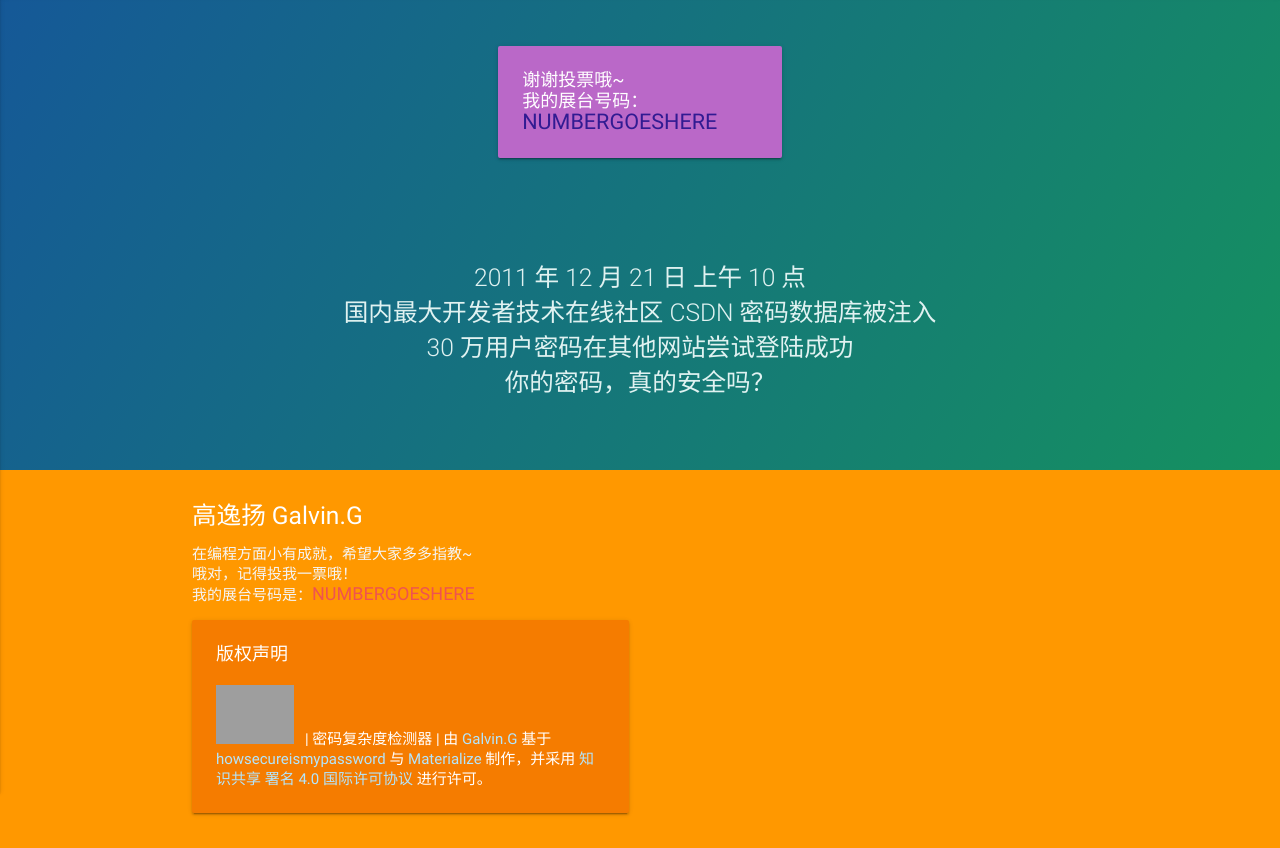
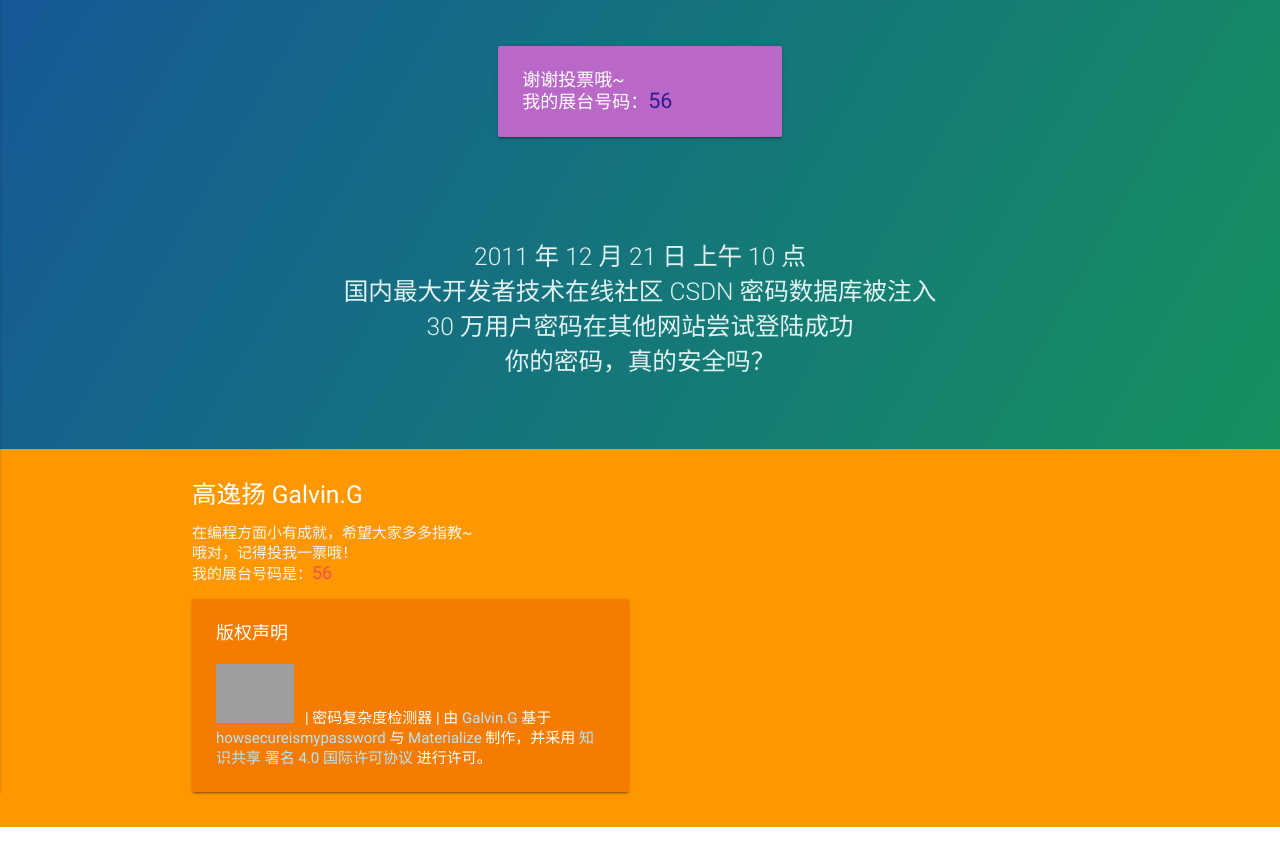
Before and after one commit to galvinsf2017/galvinsf2017.github.io, a plain HTML site: page vote.html in a window 1280 px wide. Shown: the part 68-916 px from the top of the page. After the commit the page ends 895 px from the top, so only its background shows below. Drawn offline with nearby package versions, Linux system fonts and the light colour scheme; grey boxes are pictures that could not be loaded; a web font is replaced by a local one.

Commit message:
Did number. Should be final.

```diff
--- a/vote.html
+++ b/vote.html
@@ -38,7 +38,7 @@
                 <div class="card-panel purple lighten-2" style="margin-top:50px;">
                     <span class="white-text voteforme">
                         谢谢投票哦~ <br>
-                        我的展台号码：<span class="deep-purple-text text-darken-4 number">NUMBERGOESHERE</span>
+                        我的展台号码：<span class="deep-purple-text text-darken-4 number">56</span>
                     </span>
                 </div>
             </div>
@@ -114,7 +114,7 @@
             <div class="row">
                 <div class="col l6 s12 FZQingKeBenYueSongS">
                     <h5 class="white-text">高逸扬 Galvin.G</h5>
-                    <p class="grey-text text-lighten-4">在编程方面小有成就，希望大家多多指教~<br>哦对，记得投我一票哦！<br>我的展台号码是：<span class="red-text text-lighten-1 number">NUMBERGOESHERE</span></p>
+                    <p class="grey-text text-lighten-4">在编程方面小有成就，希望大家多多指教~<br>哦对，记得投我一票哦！<br>我的展台号码是：<span class="red-text text-lighten-1 number">56</span></p>
                     <div class="card-panel orange darken-2"><span class="white-text"><span style="font-size:120%">版权声明</span><br><br>
                         <a rel="license" href="http://creativecommons.org/licenses/by/4.0/"><img alt="知识共享许可协议" style="border-width:0" src="http://static.qn.iblueg.cn/sf2017/cc-by.png" width="20%"></a><span xmlns:dct="http://purl.org/dc/terms/" property="dct:title">&nbsp;&nbsp;&nbsp;| 密码复杂度检测器 |</span> 由 <a xmlns:cc="http://creativecommons.org/ns#" href="http://github.com/GalvinGao" property="cc:attributionName" rel="cc:attributionURL" class="light-blue-text text-lighten-4">Galvin.G</a> 基于 <a xmlns:dct="http://purl.org/dc/terms/" href="https://github.com/howsecureismypassword/hsimp" rel="dct:source" class="light-blue-text text-lighten-4">howsecureismypassword</a> 与 <a xmlns:dct="http://purl.org/dc/terms/" href="http://materializecss.com" rel="dct:source" class="light-blue-text text-lighten-4">Materialize</a> 制作，并采用 <a rel="license" href="http://creativecommons.org/licenses/by/4.0/" class="light-blue-text text-lighten-4">知识共享 署名 4.0 国际许可协议</a> 进行许可。</span>
                     </div>
```
Also changed, not shown: index.html (+1 -1 lines), learn-more.html (+1 -1 lines), pc.html (+1 -1 lines).
